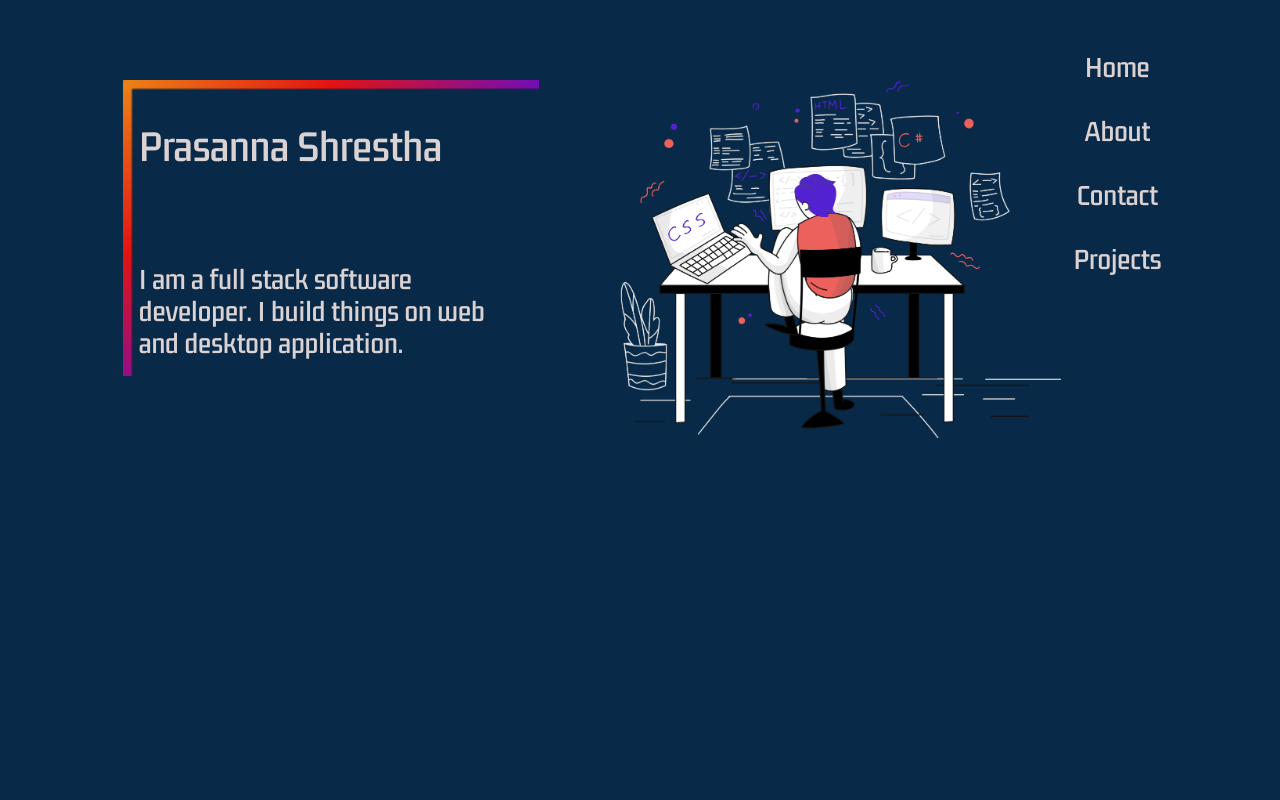
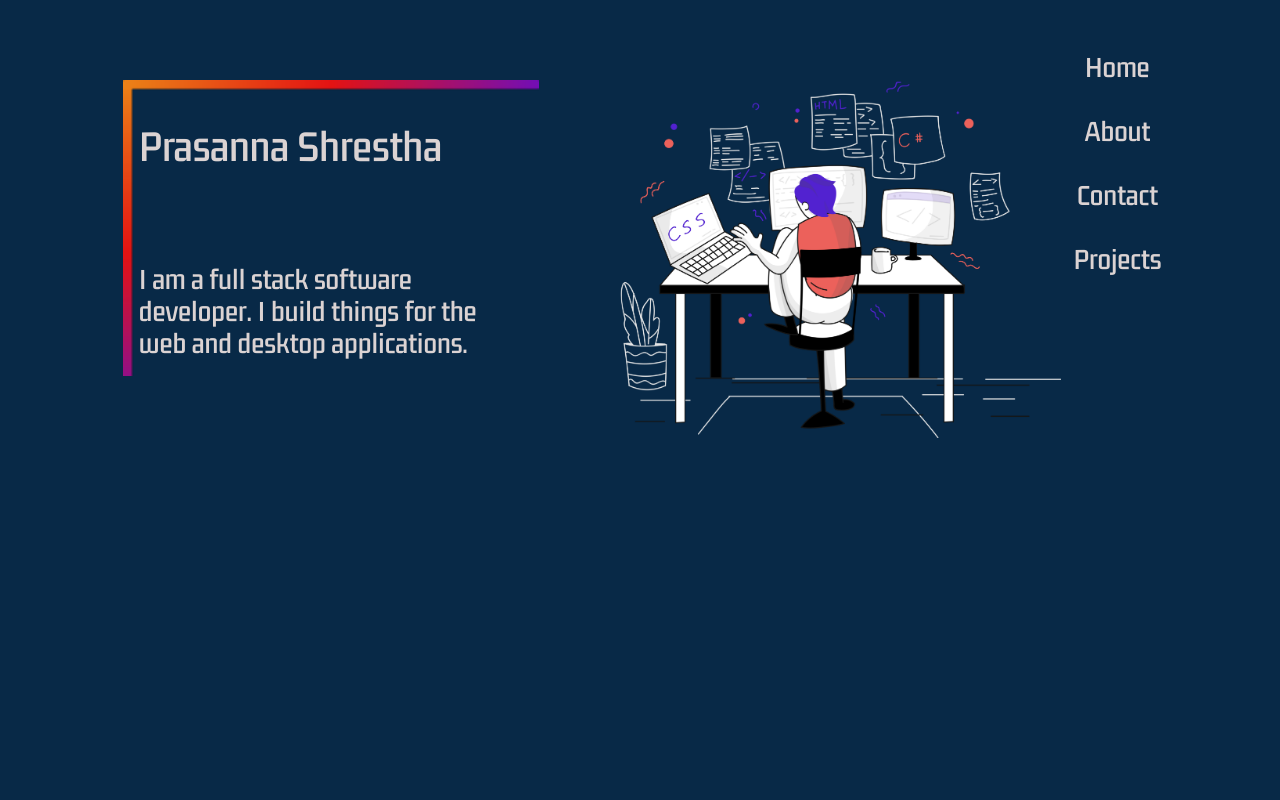
Before and after one commit to prasannashrestha011/MyPortofolio, a Next.js app in the folder client-side/: page / in a window 1280 px wide. Shown: the top 800 px of the page. Built offline with nearby package versions, Linux system fonts and the light colour scheme.

Commit message:
changes on idx page

```diff
--- a/client-side/app/ViewComponents/Index.tsx
+++ b/client-side/app/ViewComponents/Index.tsx
@@ -42,7 +42,7 @@ const Index = ({className}:Props) => {
       <RevealMotion>
       <p className='md:text-2xl text-xl w-60 md:w-96  '>
       I am a full stack software developer.
-      I build things on web and desktop application.
+      I build things for the web and desktop applications.
 
         </p>
       </RevealMotion>
```
